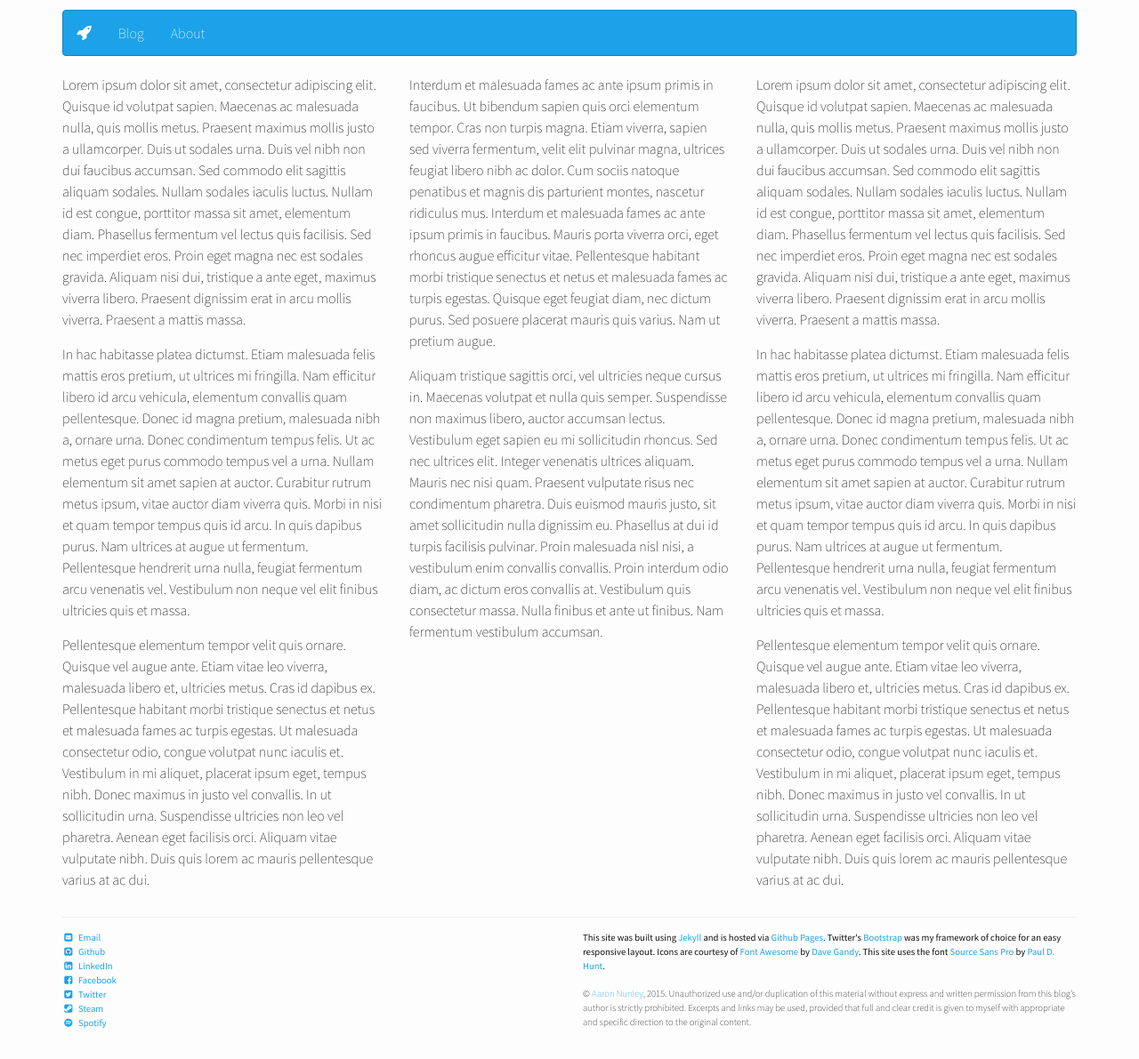
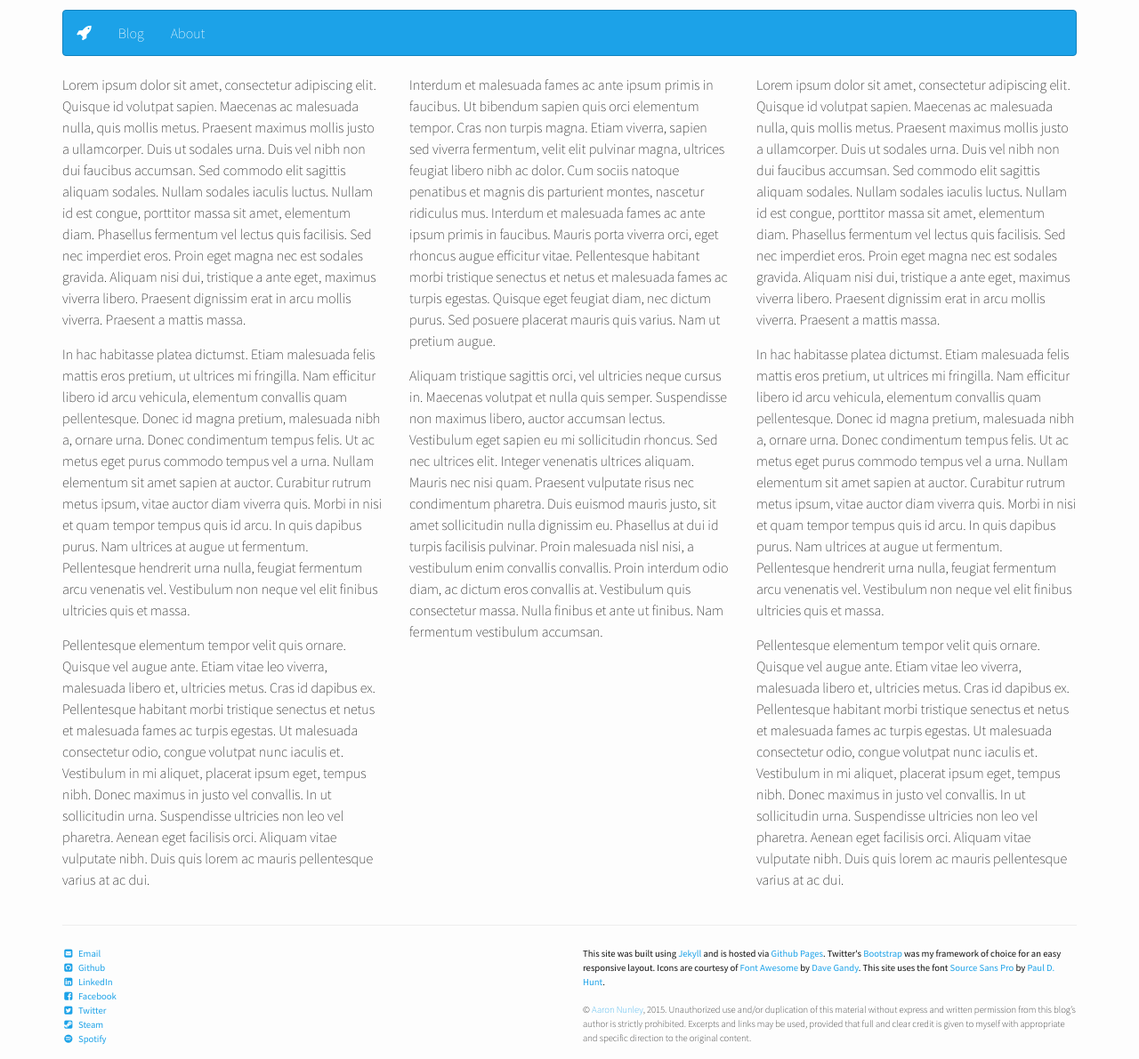
Before and after one commit to aaron-nunley/aaron-nunley.github.io, a Jekyll site: the page built from index.html, in a window 1280 px wide. Shown: the whole page at 89% size. Built offline with Jekyll 4.4.1, drawn with Linux system fonts in a browser that asks for light colours; nearby versions of some CDN libraries.

Commit message:
Fix sloppy paragraph spacing nudge.

```diff
--- a/_includes/footer.html
+++ b/_includes/footer.html
@@ -1,7 +1,9 @@
 
   <div class="row clearfix">
     <div class="col-md-12 column">
-      <p><hr></p>
+      <br />
+      <hr>
+      <br />
     </div>
   </div>
 
```
